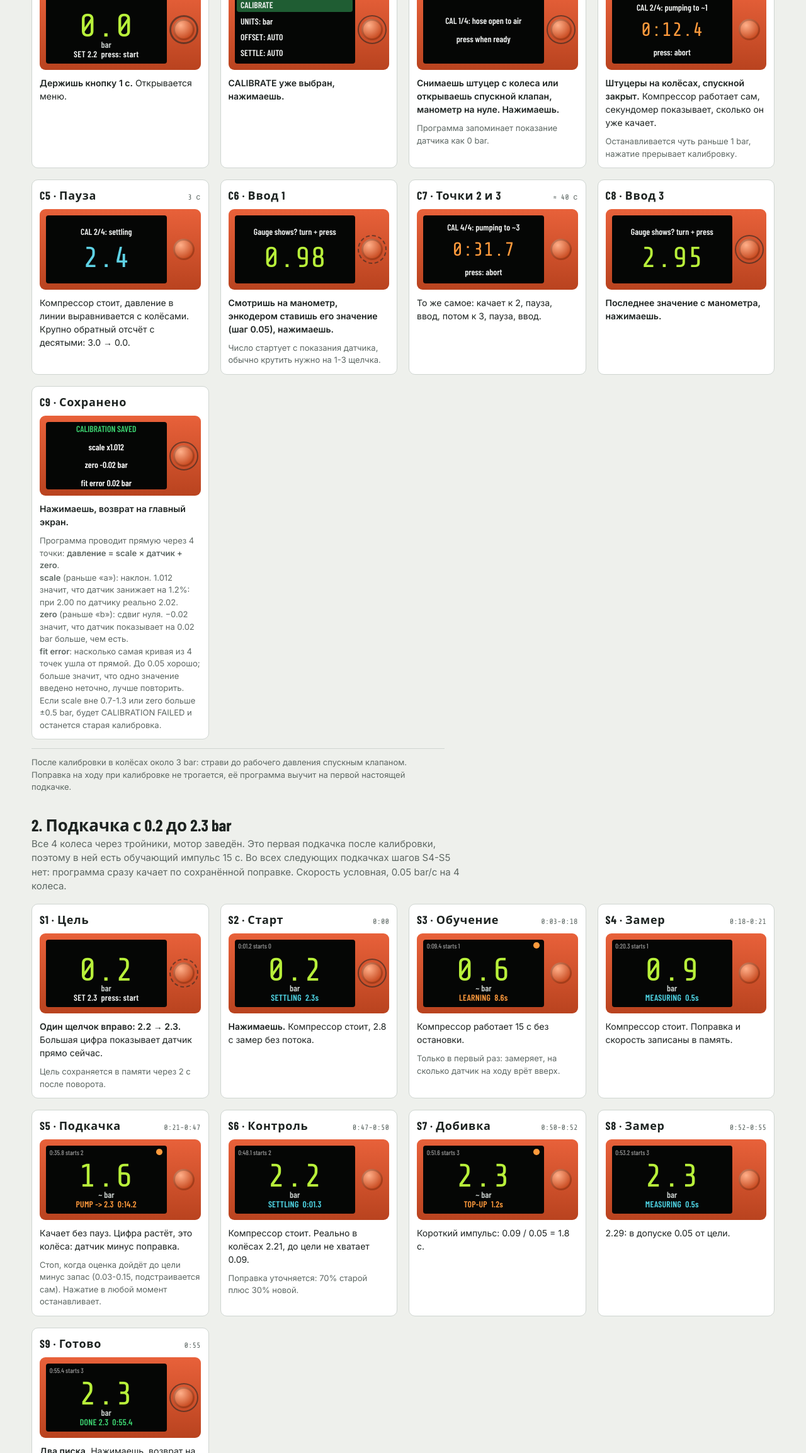
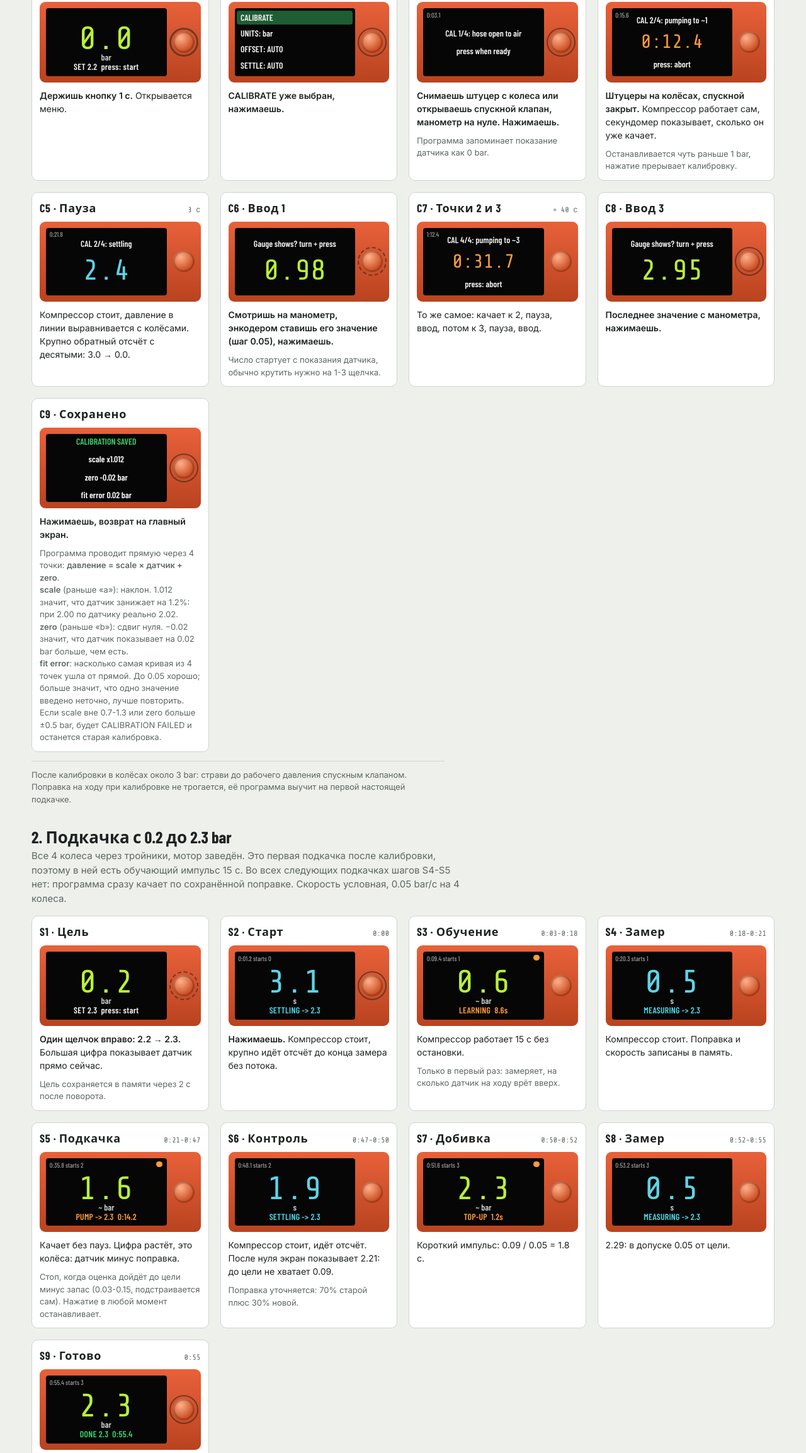
Before and after one commit to avolkoff-wq/wrangler-onboard-air, a plain HTML site: page docs/storyboard.html in a window 1280 px wide. Shown: the part 457-2764 px from the top of the page at 63% size. Drawn offline with nearby package versions, Linux system fonts and the light colour scheme.

Commit message:
Big countdown on pauses, total timer in the corner incl. calibration
Co-Authored-By: Claude Opus 5.5 <noreply@anthropic.com>
Claude-Session: https://claude.ai/code/session_018z5LvCZ9NFya6WZW91qW8w

```diff
--- a/docs/storyboard.html
+++ b/docs/storyboard.html
@@ -64,7 +64,7 @@ h2{font:700 26px/1.1 var(--display);margin:36px 0 4px;text-wrap:balance}
     <span><i class="mk l"></i>держать 1 с</span>
     <span><i class="od"></i>компрессор работает</span>
     <span>~ перед bar: давление колёс оценено на ходу (датчик минус поправка)</span>
-    <span>вверху: общее время и число пусков; внизу: «2.3s» обратный отсчёт паузы, «0:14.2» секундомер качания, всё с десятыми секунды</span>
+    <span>в углу: общее время от нажатия старта и число пусков; на паузах вместо давления крупный голубой обратный отсчёт до конца замера; при качании внизу секундомер «0:14.2»; всё с десятыми секунды</span>
   </div>
 
   <h2>1. Первая калибровка</h2>
@@ -80,17 +80,17 @@ h2{font:700 26px/1.1 var(--display);margin:36px 0 4px;text-wrap:balance}
       <div class="do"><b>CALIBRATE уже выбран, нажимаешь.</b></div></div>
 
     <div class="frame"><div class="head"><span class="step">C3 · Точка 0</span></div>
-      <div class="dev"><div class="scr"><div class="mid"><span>CAL 1/4: hose open to air</span><span>press when ready</span></div></div><div class="knob press"></div></div>
+      <div class="dev"><div class="scr"><div class="top">0:03.1</div><div class="mid"><span>CAL 1/4: hose open to air</span><span>press when ready</span></div></div><div class="knob press"></div></div>
       <div class="do"><b>Снимаешь штуцер с колеса или открываешь спускной клапан, манометр на нуле. Нажимаешь.</b></div>
       <div class="why">Программа запоминает показание датчика как 0 bar.</div></div>
 
     <div class="frame"><div class="head"><span class="step">C4 · Качает к 1</span><span class="t">≈ 15-20 с</span></div>
-      <div class="dev"><div class="scr"><div class="mid"><span>CAL 2/4: pumping to ~1</span><span class="tm o">0:12.4</span><span>press: abort</span></div></div><div class="knob"></div></div>
+      <div class="dev"><div class="scr"><div class="top">0:15.6</div><div class="mid"><span>CAL 2/4: pumping to ~1</span><span class="tm o">0:12.4</span><span>press: abort</span></div></div><div class="knob"></div></div>
       <div class="do"><b>Штуцеры на колёсах, спускной закрыт.</b> Компрессор работает сам, секундомер показывает, сколько он уже качает.</div>
       <div class="why">Останавливается чуть раньше 1 bar, нажатие прерывает калибровку.</div></div>
 
     <div class="frame"><div class="head"><span class="step">C5 · Пауза</span><span class="t">3 с</span></div>
-      <div class="dev"><div class="scr"><div class="mid"><span>CAL 2/4: settling</span><span class="num" style="color:#5fd3e6">2.4</span></div></div><div class="knob"></div></div>
+      <div class="dev"><div class="scr"><div class="top">0:21.8</div><div class="mid"><span>CAL 2/4: settling</span><span class="num" style="color:#5fd3e6">2.4</span></div></div><div class="knob"></div></div>
       <div class="do">Компрессор стоит, давление в линии выравнивается с колёсами. Крупно обратный отсчёт с десятыми: 3.0 → 0.0.</div></div>
 
     <div class="frame"><div class="head"><span class="step">C6 · Ввод 1</span></div>
@@ -99,7 +99,7 @@ h2{font:700 26px/1.1 var(--display);margin:36px 0 4px;text-wrap:balance}
       <div class="why">Число стартует с показания датчика, обычно крутить нужно на 1-3 щелчка.</div></div>
 
     <div class="frame"><div class="head"><span class="step">C7 · Точки 2 и 3</span><span class="t">≈ 40 с</span></div>
-      <div class="dev"><div class="scr"><div class="mid"><span>CAL 4/4: pumping to ~3</span><span class="tm o">0:31.7</span><span>press: abort</span></div></div><div class="knob"></div></div>
+      <div class="dev"><div class="scr"><div class="top">1:12.4</div><div class="mid"><span>CAL 4/4: pumping to ~3</span><span class="tm o">0:31.7</span><span>press: abort</span></div></div><div class="knob"></div></div>
       <div class="do">То же самое: качает к 2, пауза, ввод, потом к 3, пауза, ввод.</div></div>
 
     <div class="frame"><div class="head"><span class="step">C8 · Ввод 3</span></div>
@@ -127,8 +127,8 @@ h2{font:700 26px/1.1 var(--display);margin:36px 0 4px;text-wrap:balance}
       <div class="why">Цель сохраняется в памяти через 2 с после поворота.</div></div>
 
     <div class="frame"><div class="head"><span class="step">S2 · Старт</span><span class="t">0:00</span></div>
-      <div class="dev"><div class="scr"><div class="top">0:01.2  starts 0</div><div class="big">0.2</div><div class="unit">bar</div><div class="line c-cyan">SETTLING&nbsp; 2.3s</div></div><div class="knob press"></div></div>
-      <div class="do"><b>Нажимаешь.</b> Компрессор стоит, 2.8 с замер без потока.</div></div>
+      <div class="dev"><div class="scr"><div class="top">0:01.2  starts 0</div><div class="big" style="color:#5fd3e6">3.1</div><div class="unit">s</div><div class="line c-cyan">SETTLING -&gt; 2.3</div></div><div class="knob press"></div></div>
+      <div class="do"><b>Нажимаешь.</b> Компрессор стоит, крупно идёт отсчёт до конца замера без потока.</div></div>
 
     <div class="frame"><div class="head"><span class="step">S3 · Обучение</span><span class="t">0:03-0:18</span></div>
       <div class="dev"><div class="scr"><div class="top">0:09.4  starts 1</div><div class="dot"></div><div class="big">0.6</div><div class="unit">~ bar</div><div class="line c-orange">LEARNING&nbsp; 8.6s</div></div><div class="knob"></div></div>
@@ -136,7 +136,7 @@ h2{font:700 26px/1.1 var(--display);margin:36px 0 4px;text-wrap:balance}
       <div class="why">Только в первый раз: замеряет, на сколько датчик на ходу врёт вверх.</div></div>
 
     <div class="frame"><div class="head"><span class="step">S4 · Замер</span><span class="t">0:18-0:21</span></div>
-      <div class="dev"><div class="scr"><div class="top">0:20.3  starts 1</div><div class="big">0.9</div><div class="unit">bar</div><div class="line c-cyan">MEASURING&nbsp; 0.5s</div></div><div class="knob"></div></div>
+      <div class="dev"><div class="scr"><div class="top">0:20.3  starts 1</div><div class="big" style="color:#5fd3e6">0.5</div><div class="unit">s</div><div class="line c-cyan">MEASURING -&gt; 2.3</div></div><div class="knob"></div></div>
       <div class="do">Компрессор стоит. Поправка и скорость записаны в память.</div></div>
 
     <div class="frame"><div class="head"><span class="step">S5 · Подкачка</span><span class="t">0:21-0:47</span></div>
@@ -145,8 +145,8 @@ h2{font:700 26px/1.1 var(--display);margin:36px 0 4px;text-wrap:balance}
       <div class="why">Стоп, когда оценка дойдёт до цели минус запас (0.03-0.15, подстраивается сам). Нажатие в любой момент останавливает.</div></div>
 
     <div class="frame"><div class="head"><span class="step">S6 · Контроль</span><span class="t">0:47-0:50</span></div>
-      <div class="dev"><div class="scr"><div class="top">0:48.1  starts 2</div><div class="big">2.2</div><div class="unit">bar</div><div class="line c-cyan">SETTLING&nbsp; 0:01.3</div></div><div class="knob"></div></div>
-      <div class="do">Компрессор стоит. Реально в колёсах 2.21, до цели не хватает 0.09.</div>
+      <div class="dev"><div class="scr"><div class="top">0:48.1  starts 2</div><div class="big" style="color:#5fd3e6">1.9</div><div class="unit">s</div><div class="line c-cyan">SETTLING -&gt; 2.3</div></div><div class="knob"></div></div>
+      <div class="do">Компрессор стоит, идёт отсчёт. После нуля экран показывает 2.21: до цели не хватает 0.09.</div>
       <div class="why">Поправка уточняется: 70% старой плюс 30% новой.</div></div>
 
     <div class="frame"><div class="head"><span class="step">S7 · Добивка</span><span class="t">0:50-0:52</span></div>
@@ -154,7 +154,7 @@ h2{font:700 26px/1.1 var(--display);margin:36px 0 4px;text-wrap:balance}
       <div class="do">Короткий импульс: 0.09 / 0.05 = 1.8 с.</div></div>
 
     <div class="frame"><div class="head"><span class="step">S8 · Замер</span><span class="t">0:52-0:55</span></div>
-      <div class="dev"><div class="scr"><div class="top">0:53.2  starts 3</div><div class="big">2.3</div><div class="unit">bar</div><div class="line c-cyan">MEASURING&nbsp; 0.5s</div></div><div class="knob"></div></div>
+      <div class="dev"><div class="scr"><div class="top">0:53.2  starts 3</div><div class="big" style="color:#5fd3e6">0.5</div><div class="unit">s</div><div class="line c-cyan">MEASURING -&gt; 2.3</div></div><div class="knob"></div></div>
       <div class="do">2.29: в допуске 0.05 от цели.</div></div>
 
     <div class="frame"><div class="head"><span class="step">S9 · Готово</span><span class="t">0:55</span></div>
```
Also changed, not shown: 5 other files.
